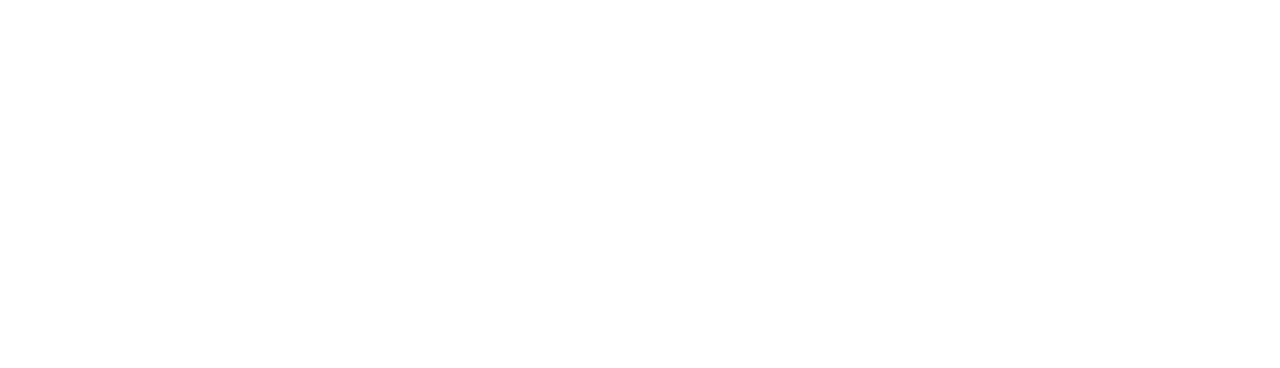
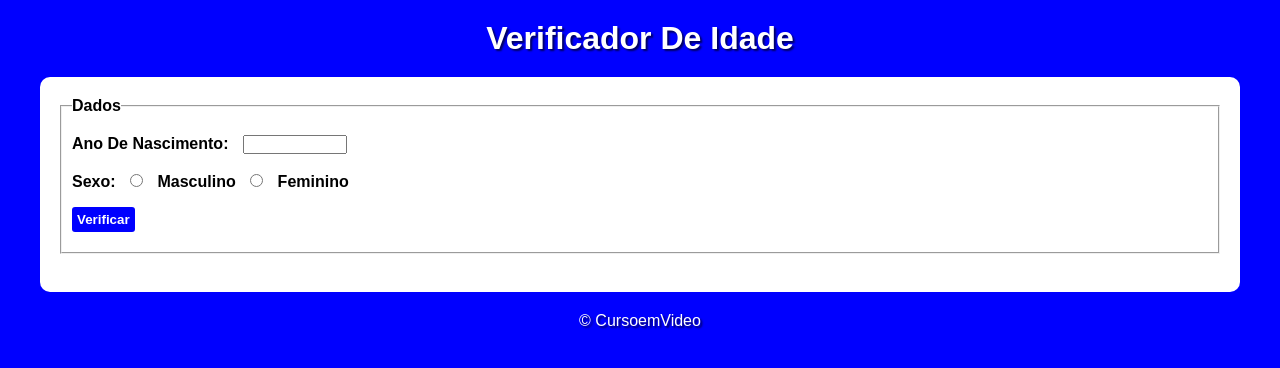
Before and after one commit to Davy-Silva/javascript, a plain HTML site: page exercicios-refeitos/aula12-ex02/index.html in a window 1280 px wide. Drawn offline with Linux system fonts and the light colour scheme.

Commit message:
Refazendo Exercício 2 De JavaScript

```diff
--- a/exercicios-refeitos/aula12-ex02/index.html
+++ b/exercicios-refeitos/aula12-ex02/index.html
@@ -0,0 +1,47 @@
+<!DOCTYPE html>
+<html lang="pt-br">
+<head>
+    <meta charset="UTF-8">
+    <meta name="viewport" content="width=device-width, initial-scale=1.0">
+    <link rel="stylesheet" href="style.css" media="all">
+    <script src="script.js"></script>
+    <title>Exercício JS</title>
+</head>
+<body>
+
+    <header>
+        <h1>Verificador De Idade</h1>
+    </header>
+
+    <main>
+        <form action="">
+            <fieldset>
+                <legend>Dados</legend>
+                <p>
+                    <label for="id-ano">Ano De Nascimento: </label>
+                    <input type="number" name="ano" id="id-ano">
+                </p>
+                <p>
+                    <label for="">Sexo: </label>
+                    <input type="radio" name="sexo" id="id-m">
+                    <label for="id-m">Masculino</label>
+                    <input type="radio" name="sexo" id="id-f">
+                    <label for="id-f">Feminino</label>
+                </p>
+                <p>
+                    <input id="id-verificar" type="button" value="Verificar" onclick="verificarIdade()">
+                </p>
+            </fieldset>
+        </form>
+
+        <div>
+            <img src="" alt="">
+        </div>
+    </main>
+
+    <footer>
+        <p>&copy; CursoemVideo</p>
+    </footer>
+
+</body>
+</html>
--- a/exercicios-refeitos/aula12-ex02/script.js
+++ b/exercicios-refeitos/aula12-ex02/script.js
@@ -0,0 +1,20 @@
+function verficarIdade()
+{
+    let ano = document.querySelector('input#id-ano')
+    let anoNumber = Number(ano)
+    let sexo = document.getElementsByName('sexo')
+
+    if(anoNumber >= 1920 && anoNumber <= 2024)
+    {
+        if(sexo == M)
+        {
+            switch
+        }
+        else
+        {
+
+        }
+    }
+    else
+    {   alert('Idade Inválida!')}
+}
--- a/exercicios-refeitos/aula12-ex02/style.css
+++ b/exercicios-refeitos/aula12-ex02/style.css
@@ -0,0 +1,54 @@
+@charset "UTF-8";
+
+*
+{
+    margin: 0px;
+    padding: 0px;
+}
+
+body
+{
+    margin: 20px;
+    color: white;
+    background-color: blue;
+    font-family: Arial, Helvetica, sans-serif;
+}
+
+main
+{
+    padding: 20px;
+    margin: 20px;
+    color: black;
+    background-color: white;
+    font-weight: bold;
+    border-radius: 10px;
+}
+
+fieldset
+{   padding:  10px; }
+
+input#id-ano
+{   width: 100px; }
+
+input
+{   margin: 10px; }
+
+input#id-verificar
+{
+    color: white;
+    background-color: blue;
+    border-radius: 3px;
+    border-style: none;
+    padding: 5px;
+    margin-left: 0px;
+    font-weight: bold;
+}
+input#id-verificar:hover
+{   background-color: rgb(12, 12, 124); }
+
+header, footer
+{
+    color: white;
+    text-shadow: 2px 2px 2px rgba(0, 0, 0, 0.637);
+    text-align: center;
+}
--- a/exercicios/aula12-ex02/style02.css
+++ b/exercicios/aula12-ex02/style02.css
@@ -15,7 +15,7 @@ header
     margin: 20px;
     text-align: center;
     text-shadow: 2px 2px 3px rgba(0, 0, 0, 0.524);
-    font: bold 22px arial;
+    font: bold 16px arial;
 }
 
 main
```
